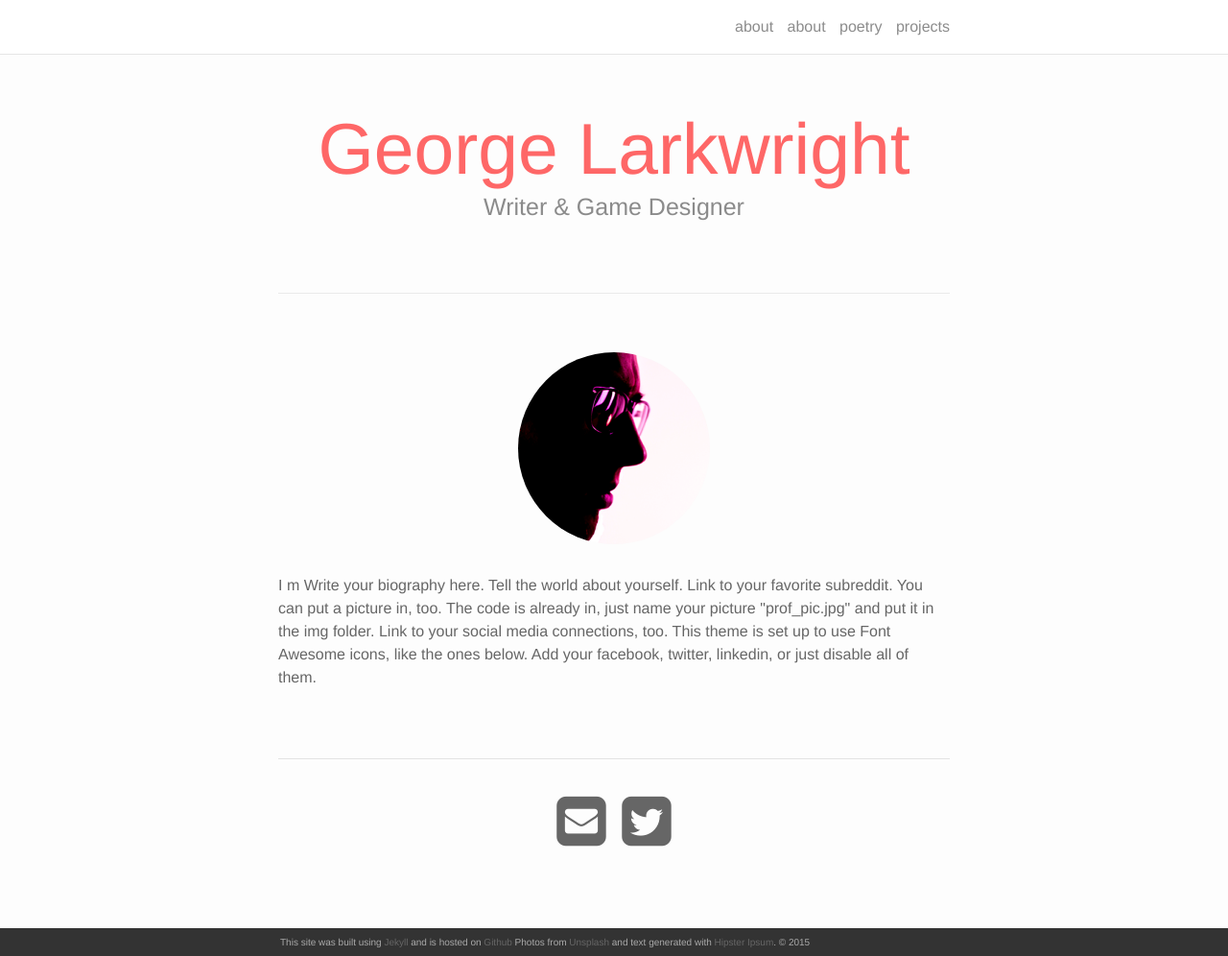
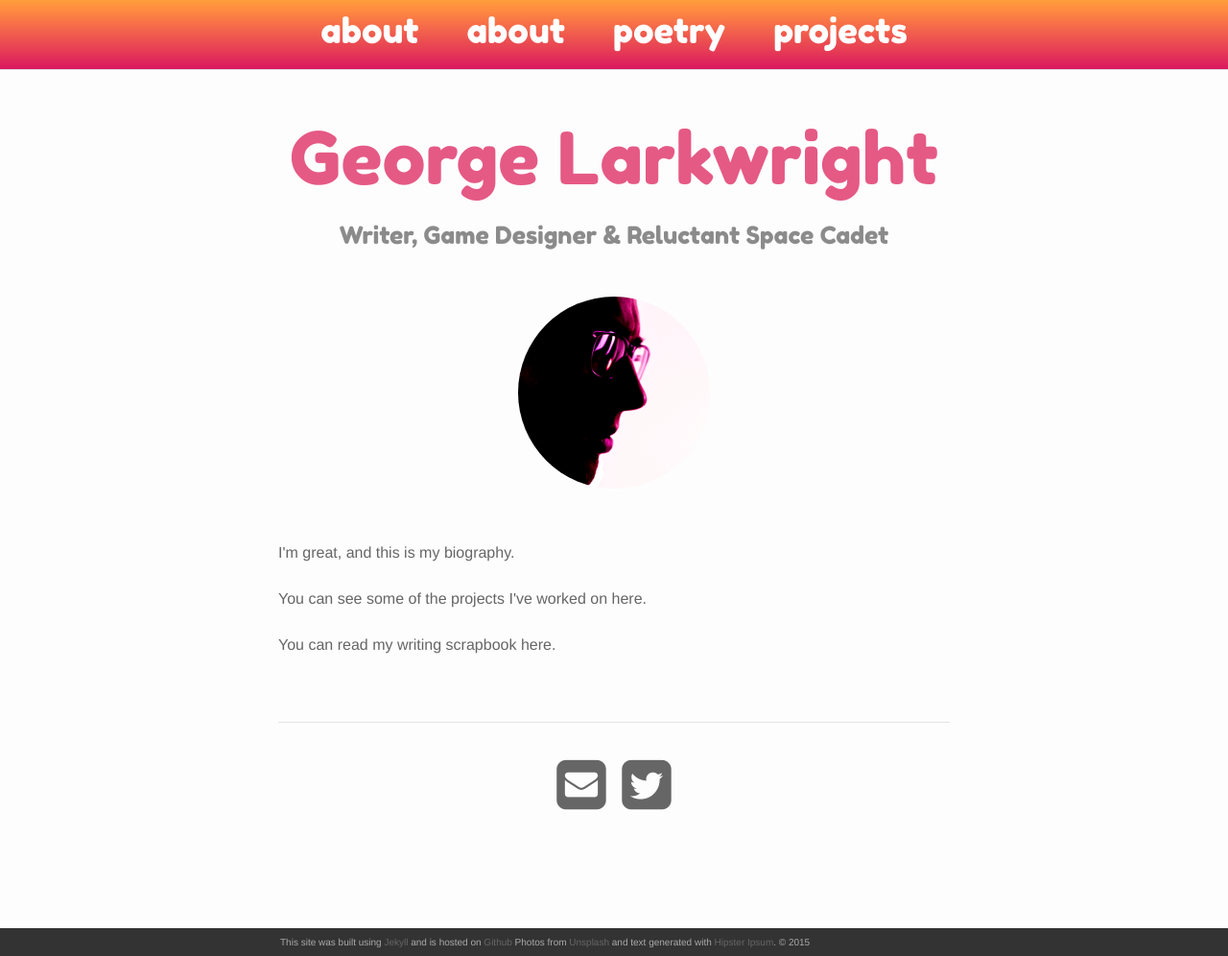
Before and after one commit to Larkwrighter/larkwrighter.github.io, a Jekyll site: the page built from index.html, in a window 1280 px wide and 996 px high. Shown: the whole window at 96% size. Built offline with Jekyll 4.4.1, drawn with Linux system fonts in a browser that asks for light colours; nearby versions of some CDN libraries; the list of posts is cut into pages by our own code.

Commit message:
Front page changes

```diff
--- a/_config.yml
+++ b/_config.yml
@@ -3,7 +3,7 @@ title: George Larkwright
 email: george.larkwright@gmail.com
 description: > # this means to ignore newlines until "baseurl:"
   A simple, whitespace, helvetica based portfolio theme.
-baseurl:  https://larkwrighter.github.io/
+baseurl:  # https://larkwrighter.github.io/
 url:  # the base hostname & protocol for your site
 twitter_username: Larkwrighter
 github_username:  github_username
--- a/_includes/head.html
+++ b/_includes/head.html
@@ -10,4 +10,6 @@
     <link rel="canonical" href="{{ page.url | replace:'index.html','' | prepend: site.baseurl | prepend: site.url }}">
 
     <link rel="stylesheet" href="//maxcdn.bootstrapcdn.com/font-awesome/4.3.0/css/font-awesome.min.css">
+
+    <link href="https://fonts.googleapis.com/css?family=Audiowide|Fredoka+One" rel="stylesheet">
 </head>
--- a/_sass/_base.scss
+++ b/_sass/_base.scss
@@ -30,7 +30,8 @@ $blue: #2698BA;
 $green: #11D68B;
 $lime_green: #B7D12A;
 $purple: #B509AC;
-
+$larkwright_orange: #ff9e3d;
+$larkwright_pink: #de235d;
 
 $grey-color-dark: #333;   /* footer */
 $grey-color-light: #ddd;  /* navigation bar border */
--- a/_sass/_layout.scss
+++ b/_sass/_layout.scss
@@ -4,12 +4,13 @@
  */
 .site-header {
 border-bottom: 1px solid $grey-color-light;
-background-color: #fff;
-opacity: 0.75;
+background-color: $larkwright_pink;
+background-image: url(/img/header.png);
+opacity: 1;
 position:fixed;
 left:0px;
 top:0px;
-height:56px;
+height:72px;
 width:100%;
 z-index: 50;
 }
@@ -25,14 +26,17 @@ color: $theme-color;
     }
 }
 .site-nav {
-float: right;
 line-height: $nav-height;
-background-color: aquabl;
+font-size: 36px;
+margin-top: 5px;
+text-align: center;
 .page-link{
+color: #fff;
+font-family: 'Fredoka One', cursive;
 line-height: $base-line-height;
         // Gaps between nav items, but not on the first one
 &:not(:first-child) {
-margin-left: 10px;
+margin-left: 40px;
         }
     }
 @include media-query($on-palm) {
@@ -60,14 +64,16 @@ display: line;
     width: 100%;
     text-align: center;
     padding-top: 25px;
-    line-height: 3em;
+    line-height: 4em;
     z-index: 25;
     h1{
-        color: $theme-color;
+        color: $larkwright_pink;
         font-size:75px;
+        font-family: 'Fredoka One', cursive;
     }
     h2{
         font-size:25px;
+        font-family: 'Fredoka One', cursive;
     }
 }
 
--- a/index.html
+++ b/index.html
@@ -4,27 +4,24 @@ layout: default
 
 <div class="header-bar">
   <h1>George Larkwright</h1>
-  <h2>Writer & Game Designer</h2>
-  <br/>
-  <hr>
-  <br/>
+  <h2>Writer, Game Designer & Reluctant Space Cadet</h2>
 </div>
 
-
+<br />
 <center><img style="width:200px;height:200px;border-radius:50%" src="/img/prof_pic.png"></center>
 
 <br/>
+<br />
+
+<p>I'm great, and this is my biography.
+<br />
+    <br />
+You can see some of the projects I've worked on here.
+<br />
+    <br />
+    You can read my writing scrapbook here.</p>
 
 
-I m
-
-
-Write your biography here. Tell the world about yourself. Link to your favorite <a href="http://reddit.com" target="blank">subreddit</a>. You can put a picture in, too. The code is already in, just name your picture "prof_pic.jpg" and put it in the img folder.
-
-Link to your social media connections, too. This theme is set up to use <a href="http://fortawesome.github.io/Font-Awesome/" target="blank">Font Awesome icons</a>, like the ones below. Add your facebook, twitter, linkedin, or just disable all of them.
-
-<br/>
-<br/>
 <br/>
 <br/>
 <hr/>
```
Also changed, not shown: img/header.png (added).
